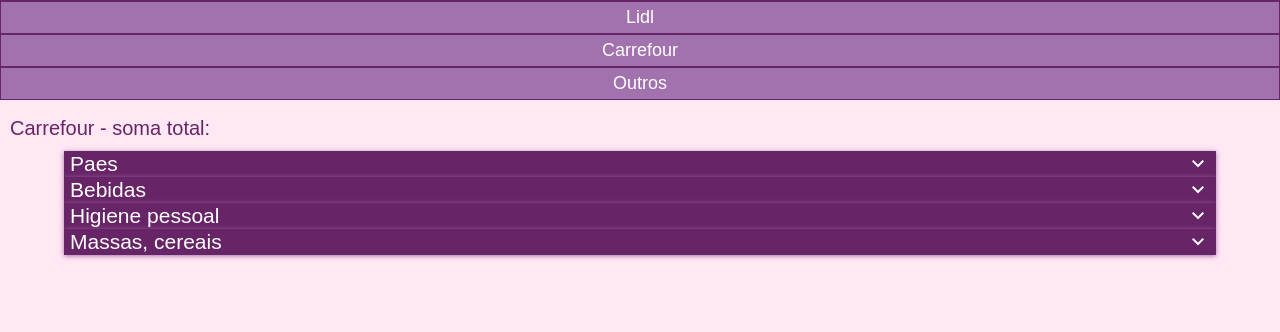
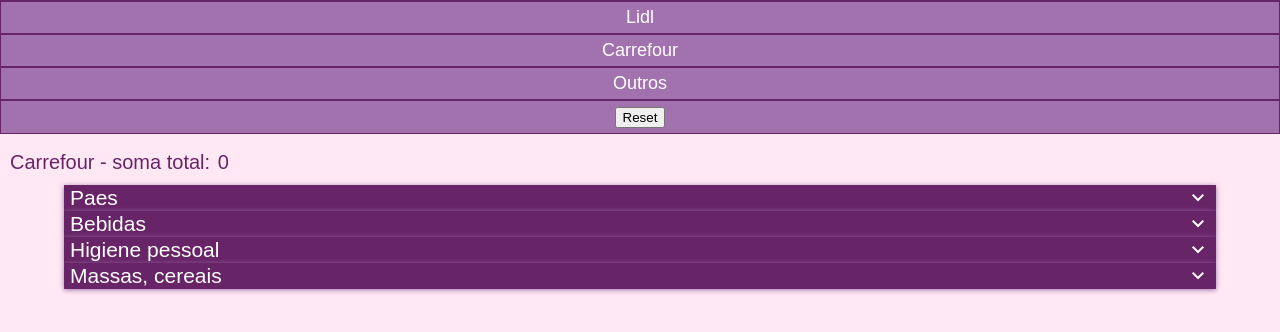
Before and after one commit to DenisFagundes396/ListMarketing, a plain HTML site: page Carrefour.html in a window 1280 px wide. Both pictures are taken after a click on the button "Menu". Shown: the part 100-432 px from the top of the page. Drawn offline with nearby package versions, Linux system fonts and the light colour scheme.

Commit message:
Links menu

```diff
--- a/Carrefour.html
+++ b/Carrefour.html
@@ -20,6 +20,7 @@
                 <li><a href="lidl.html">Lidl</a></li>
                 <li><a href="Carrefour.html">Carrefour</a></li>
                 <li><a href="Outros.html">Outros</a></li>
+                <li><button onclick="resetCor()">Reset</button></li>
             </ul>
         </nav>
 
--- a/script.js
+++ b/script.js
@@ -85,8 +85,9 @@ window.onload = function valor() {
                 }
             }
         }
+        resultado.value = soma;
 }
-resultado.value = soma;
+
 
 // Inspeção inicial da lista de compras//
 function resetCor(){
```
Also changed, not shown: Outros.html (+1 -0 lines), lidl.html (+1 -0 lines).
